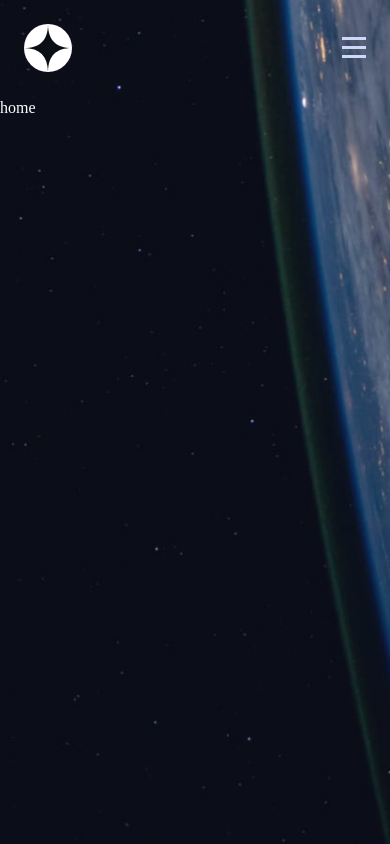
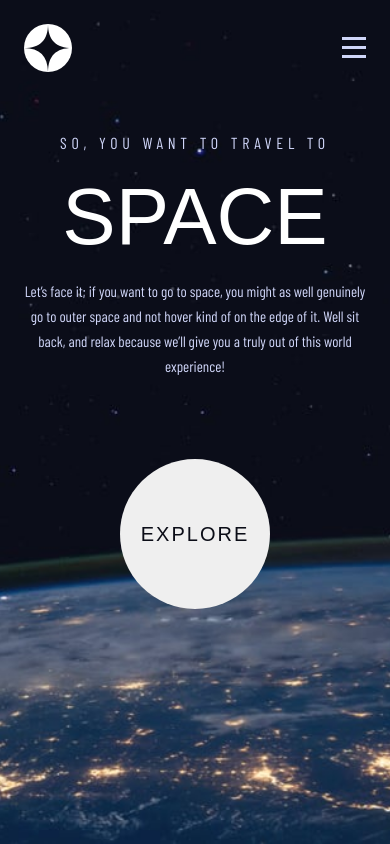
Before and after one commit to matheusleite01/Space-Tourism, a Next.js app: page / in a window 390 px wide. Built offline with nearby package versions, Linux system fonts and the light colour scheme; a web font is replaced by a local one.

Commit message:
feat: Completed responsive styling and homepage content
- Finished homepage responsive styling for different screen sizes
- Added relevant content to the homepage, including images and texts
- Fine-tuned header styling for better consistency with the page

```diff
--- a/src/app/layout.tsx
+++ b/src/app/layout.tsx
@@ -3,7 +3,7 @@ import StyledComponentsRegistry from "./registry";
 import GlobalStyle from "../styles/global";
 import { ThemeProvider } from "styled-components";
 import { theme } from "@/styles/theme";
-import Header from "@/components/Header/Header";
+import Header from "@/components/Header/Index";
 
 export default function RootLayout({
   children,
@@ -17,7 +17,7 @@ export default function RootLayout({
           <StyledComponentsRegistry>
             <GlobalStyle />
             <Header />
-            {children}
+            <main>{children}</main>
           </StyledComponentsRegistry>
         </ThemeProvider>
       </body>
--- a/src/app/page.tsx
+++ b/src/app/page.tsx
@@ -1,15 +1,23 @@
-import type { Metadata } from 'next'
-
-export const metadata: Metadata = {
-  title: 'home',
-  description: 'home page',
-}
-
+"use client";
+import * as H from "./styled";
+import Button from "@/components/Button/Index";
 
 export default function Home() {
   return (
-    <>
-      <div>home</div>
-    </>
+    <H.ImgBg>
+      <H.Container className="container">
+        <H.TitleContainer>
+          <p>SO, YOU WANT TO TRAVEL TO</p>
+          <h1>SPACE</h1>
+          <p>
+            Let’s face it; if you want to go to space, you might as well
+            genuinely go to outer space and not hover kind of on the edge of it.
+            Well sit back, and relax because we’ll give you a truly out of this
+            world experience!
+          </p>
+        </H.TitleContainer>
+        <Button>EXPLORE</Button>
+      </H.Container>
+    </H.ImgBg>
   );
 }
--- a/src/app/styled.ts
+++ b/src/app/styled.ts
@@ -0,0 +1,87 @@
+import styled from "styled-components";
+import { theme } from "../styles/theme";
+import imageDesktop from "../assets/home/background-home-desktop.jpg";
+import imageTablet from "../assets/home/background-home-tablet.jpg";
+import imageMobile from "../assets/home/background-home-mobile.jpg";
+
+export const ImgBg = styled.section`
+  position: fixed;
+  top: 0;
+  width: 100%;
+  height: 100%;
+  background: url(${imageDesktop.src}) no-repeat center;
+  background-size: cover;
+  z-index: 1;
+  @media screen and (max-width: ${theme.font.responsiveDevice.w1024}) {
+    background: url(${imageTablet.src}) no-repeat center;
+    background-size: cover;
+  }
+  @media screen and (max-width: ${theme.font.responsiveDevice.w760}) {
+    background: url(${imageMobile.src}) no-repeat center;
+    background-size: cover;
+  }
+`;
+
+export const Container = styled.div`
+  min-height: 79vh;
+  display: flex;
+  justify-content: space-between;
+  align-items: flex-end;
+  @media screen and (max-width: ${theme.font.responsiveDevice.w1024}) {
+    min-height: auto;
+    flex-direction: column;
+    align-items: center;
+    gap: 156px;
+    margin-top: 195px;
+    text-align: center;
+  }
+  @media screen and (max-width: ${theme.font.responsiveDevice.w760}) {
+    margin-top: 130px;
+    gap: 80px;
+  }
+`;
+
+export const TitleContainer = styled.div`
+  display: flex;
+  flex-direction: column;
+  gap: 24px;
+
+  p:first-child {
+    max-width: 100%;
+    font-family: ${theme.font.family.barlowCondensed};
+    font-size: ${theme.font.size.size_28px};
+    color: ${theme.color.colorNeutral};
+    letter-spacing: 4.725px;
+  }
+
+  p {
+    max-width: 374px;
+    font-family: ${theme.font.family.barlowCondensed};
+    font-size: ${theme.font.size.size_18px};
+    color: ${theme.color.colorNeutral};
+    line-height: 32px;
+  }
+  @media screen and (max-width: ${theme.font.responsiveDevice.w1024}) {
+    align-items: center;
+    p:first-child {
+      font-size: ${theme.font.size.size_20px};
+    }
+    p {
+      max-width: 352px;
+      font-size: ${theme.font.size.size_16px};
+      text-align: center;
+      line-height: 28px;
+    }
+  }
+  @media screen and (max-width: ${theme.font.responsiveDevice.w760}) {
+    gap: 16px;
+    p:first-child {
+      font-size: ${theme.font.size.size_16px};
+    }
+    p {
+      max-width: 352px;
+      font-size: ${theme.font.size.size_15px};
+      line-height: 25px;
+    }
+  }
+`;
--- /dev/null
+++ b/src/components/Button/Index.tsx
@@ -0,0 +1,9 @@
+import {ButtonStyle} from './styled';
+
+const Button = ({children}: {children: React.ReactNode}) => {
+  return (
+    <ButtonStyle>{children}</ButtonStyle>
+  )
+}
+
+export default Button
--- /dev/null
+++ b/src/components/Button/styled.ts
@@ -0,0 +1,24 @@
+import { theme } from "@/styles/theme";
+import styled from "styled-components";
+
+export const ButtonStyle = styled.button`
+  position: relative;
+  width: 274px;
+  height: 274px;
+  font-family: ${theme.font.family.barlow};
+  font-size: ${theme.font.size.size_32px};
+  color: ${theme.color.colorBlack};
+  letter-spacing: 2px;
+  border-radius: 50%;
+  border: none;
+
+  @media screen and (max-width: ${theme.font.responsiveDevice.w1024}) {
+    width: 242px;
+    height: 242px;
+  }
+  @media screen and (max-width: ${theme.font.responsiveDevice.w760}) {
+  font-size: ${theme.font.size.size_20px};
+    width: 150px;
+    height: 150px;
+  }
+`;
--- a/src/components/Header/Header.tsx
+++ b/src/components/Header/Index.tsx
@@ -8,6 +8,7 @@ import IconClose from "@/assets/shared/IconClose";
 
 const Header = () => {
   const [isOpen, setIsopen] = React.useState(false);
+
 
   return (
     <H.Container>
--- a/src/components/Header/styled.ts
+++ b/src/components/Header/styled.ts
@@ -2,25 +2,21 @@ import { theme } from "@/styles/theme";
 import styled from "styled-components";
 
 export const Container = styled.header`
-  @media screen and (max-width: 1024px) {
-    padding: 0 0 2.5rem 3.438rem;
-  }
-  @media screen and (max-width: 760px) {
-    padding: 1.5rem;
-  }
+  position: relative;
   display: flex;
   justify-content: space-between;
   align-items: center;
   padding: 2.5rem 0 2.5rem 3.438rem;
+  z-index: 99;
+  @media screen and (max-width: ${theme.font.responsiveDevice.w1024}) {
+    padding: 0 0 2.5rem 3.438rem;
+  }
+  @media screen and (max-width: ${theme.font.responsiveDevice.w760}) {
+    padding: 1.5rem;
+  }
 `;
 
 export const NavList = styled.nav`
-  @media screen and (max-width: 1024px) {
-    padding: 2.438rem 3rem;
-  }
-  @media screen and (max-width: 760px) {
-    display: none;
-  }
   background: rgba(255, 255, 255, 0.04);
   backdrop-filter: blur(40.774227142333984px);
   padding: 2.438rem 10.438rem 2.438rem 9.375rem;
@@ -33,13 +29,19 @@ export const NavList = styled.nav`
     position: fixed;
     right: 0;
     top: 0;
-    z-index: 1;
+    z-index: 5;
 
     ul {
       flex-direction: column;
       align-items: flex-start;
       gap: 32px;
     }
+  }
+  @media screen and (max-width: ${theme.font.responsiveDevice.w1024}) {
+    padding: 2.438rem 3rem;
+  }
+  @media screen and (max-width: ${theme.font.responsiveDevice.w760}) {
+    display: none;
   }
 `;
 
@@ -65,25 +67,25 @@ export const List = styled.ul`
 export const ListItem = styled.li`
   position: relative;
   a {
-    @media screen and (max-width: 760px) {
-      &.active.open::after {
-      width: 4px;
-      height: 31px;
-      right: -148px;
-      left: auto;
-      bottom: auto;
+    &:hover::after {
+      content: "";
+      position: absolute;
+      left: 0;
+      bottom: -38px;
+      width: 100%;
+      height: 3px;
+      opacity: 0.5021;
+      background: #fff;
     }
-  }
     &.active::after {
       content: "";
       position: absolute;
       left: 0;
       bottom: -38px;
-      width: 70px;
+      width: 100%;
       height: 3px;
       background: #fff;
     }
-
   }
   span {
     font-family: ${theme.font.family.barlowCondensed};
@@ -92,13 +94,25 @@ export const ListItem = styled.li`
     letter-spacing: 2.7px;
     margin-right: 11px;
   }
+
+  @media screen and (max-width: ${theme.font.responsiveDevice.w760}) {
+    a {
+      &.active.open::after {
+        width: 4px;
+        height: 31px;
+        right: -148px;
+        left: auto;
+        bottom: auto;
+      }
+    }
+  }
 `;
 
 export const MenuBurger = styled.div`
-  @media screen and (max-width: 760px) {
+  display: none;
+  @media screen and (max-width: ${theme.font.responsiveDevice.w760}) {
     display: block;
     cursor: pointer;
     z-index: 10;
   }
-  display: none;
 `;
--- a/src/styles/global.ts
+++ b/src/styles/global.ts
@@ -32,9 +32,13 @@ a {
   text-decoration: none;
 }
 
+h1{
+  font-family: ${theme.font.family.barlow};
+  font-size: ${theme.font.size.size_150px};
+}
+
+
 body {
-  background: url(${image.src}) no-repeat center ;
-  background-size: cover;
   min-height: 100vh;
   color: ${theme.color.colorWhite};
 }
@@ -43,6 +47,13 @@ body {
   margin: 0 auto;
   padding: 0 1rem;
 }
+
+@media screen and (max-width: 760px){
+  h1{
+  font-size: ${theme.font.size.size_80px};
+}
+
+}
  `;
 
 export default GlobalStyle;
--- a/src/styles/theme.ts
+++ b/src/styles/theme.ts
@@ -6,7 +6,7 @@ const bellefair = Bellefair({
 });
 
 const barlow = Barlow_Condensed({
-  weight: ["400", '700'],
+  weight: ["400", "700"],
   subsets: ["vietnamese"],
 });
 
@@ -24,17 +24,23 @@ export const theme = {
     size: {
       size_150px: "9.375rem",
       size_100px: "6.25rem",
+      size_80px: "5rem",
       size_56px: "3.5rem",
       size_32px: "2rem",
       size_28px: "1.75rem",
+      size_20px: "1.25rem",
+      size_18px: "1.125rem",
       size_16px: "1rem",
+      size_15px: "0.938rem",
       size_14px: "0.875rem",
     },
     fontWeight: {
       w400: "400",
-      w700: "700"
+      w700: "700",
+    },
+    responsiveDevice: {
+      w1024:'64rem',
+      w760: '47.5rem'
     }
   },
 };
-
-console.log(theme.font.family.barlow)
```
Also changed, not shown: 1 other file (tests, documents, lock files or other folders). Lines whose indentation alone changed are shown as unchanged.
